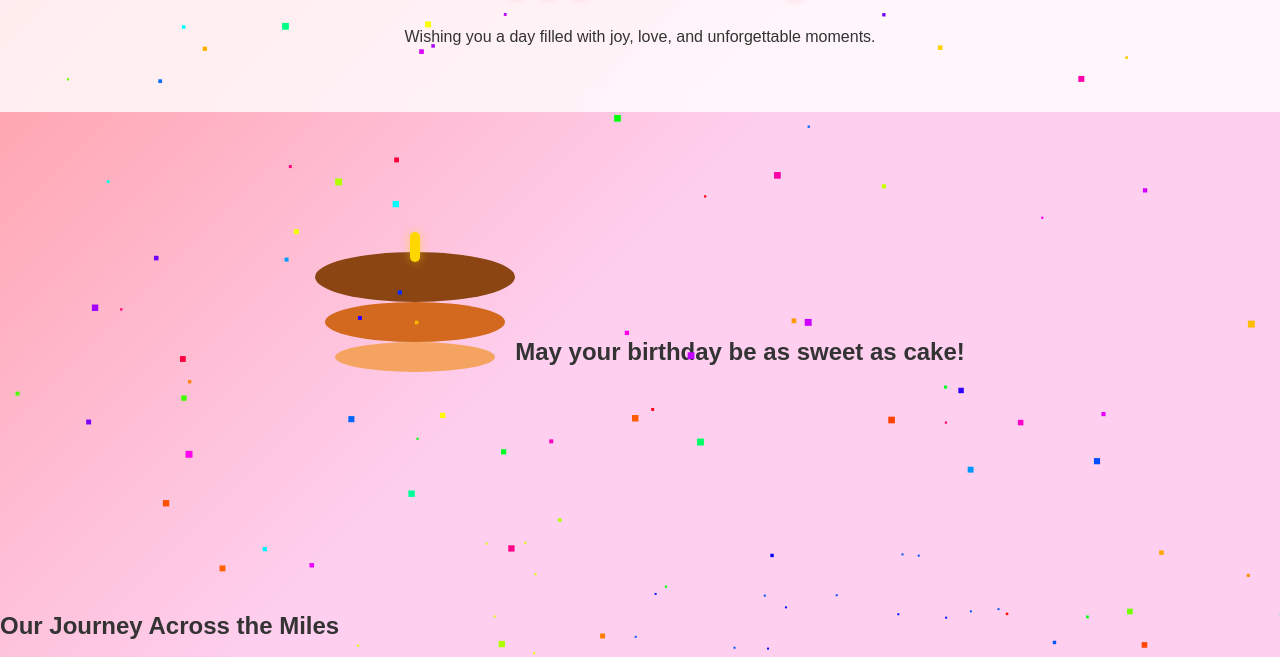
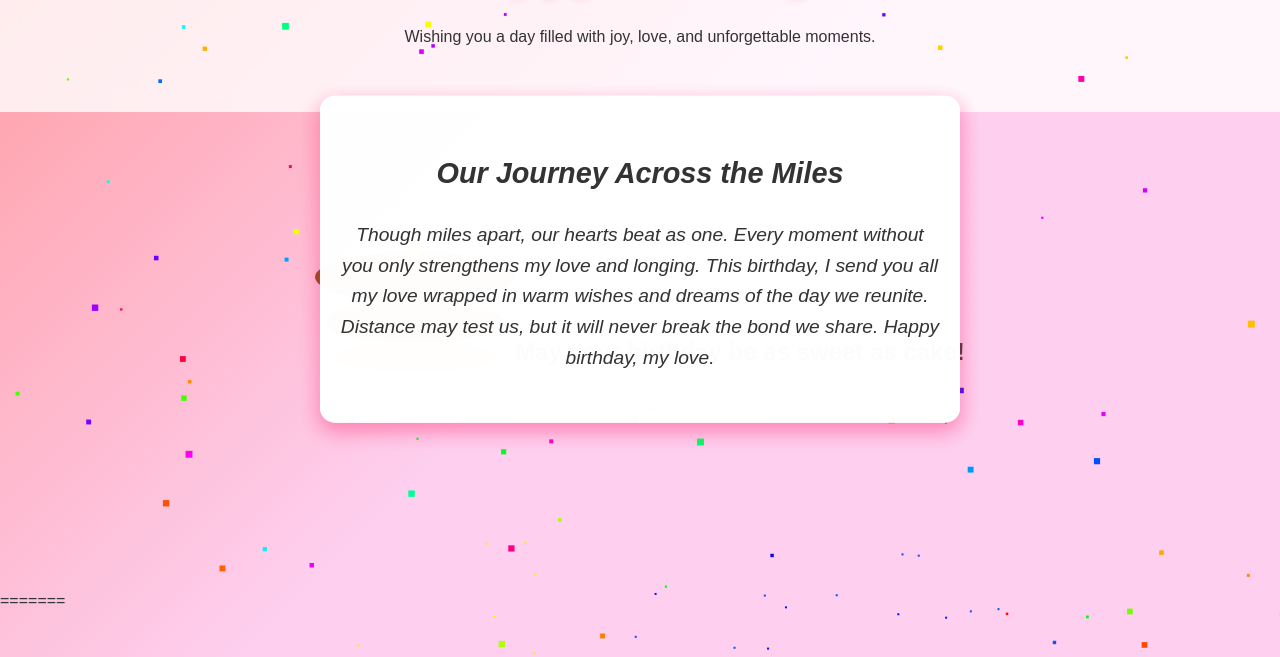
Before and after one commit to Vishnu12121/baby, a plain HTML site: page index.html in a window 1280 px wide. Shown: the part 141-798 px from the top of the page. Drawn offline with Linux system fonts and the light colour scheme.

Commit message:
Update index.html

```diff
--- a/index.html
+++ b/index.html
@@ -3,7 +3,7 @@
 <head>
     <meta charset="UTF-8" />
     <meta name="viewport" content="width=device-width, initial-scale=1" />
-    <title>Happy Birthday!</title>
+    <title>Happy Birthday baby!</title>
     <style>
         /* General Styles */
         body {
@@ -407,6 +407,23 @@
                 gap: 15px;
             }
         }
+        #long-distance-passage {
+            position: fixed;
+            top: 50%;
+            left: 50%;
+            transform: translate(-50%, -50%);
+            max-width: 90%;
+            background: rgba(255, 255, 255, 0.9);
+            padding: 30px 20px;
+            border-radius: 15px;
+            box-shadow: 0 8px 20px rgba(255, 64, 129, 0.3);
+            font-style: italic;
+            font-size: 1.2em;
+            color: #333;
+            text-align: center;
+            line-height: 1.6;
+            z-index: 10;
+        }
 
         /* Fix for mobile background and styles */
         body, html {
@@ -446,6 +463,15 @@
         </div>
     </section>
 
+    <section id="long-distance-passage">
+        <h2>Our Journey Across the Miles</h2>
+        <p>
+            Though miles apart, our hearts beat as one. Every moment without you only strengthens my love and longing.
+            This birthday, I send you all my love wrapped in warm wishes and dreams of the day we reunite.
+            Distance may test us, but it will never break the bond we share. Happy birthday, my love.
+        </p>
+    </section>
+=======
     <section id="long-distance-passage">
         <h2>Our Journey Across the Miles</h2>
         <p>
@@ -496,7 +522,7 @@
         <h2>Memorable Moments</h2>
         <div class="carousel-3d">
             <div class="slide-3d active">
-                <img src="images/photo1.jpg" alt="Birthday Photo 1" />
+                <img src=""D:\Snapchat-913707905.jpg"" alt="Birthday Photo 1" />
             </div>
             <div class="slide-3d">
                 <img src="images/photo2.jpg" alt="Birthday Photo 2" />
@@ -538,7 +564,7 @@
 
     <section id="music">
         <h2>Background Music</h2>
-        <audio controls autoplay loop>
+        <audio id="background-audio" controls autoplay loop>
             <source src="https://www.soundjay.com/misc/sounds/bell-ringing-05.wav" type="audio/wav" />
             Your browser does not support the audio element.
         </audio>
@@ -718,5 +744,16 @@
             fireworksCanvas.height = window.innerHeight;
         });
     </script>
+    <script>
+        // Attempt to play audio on page load for browsers that block autoplay
+        window.addEventListener('load', () => {
+            const audio = document.getElementById('background-audio');
+            if (audio) {
+                audio.play().catch(() => {
+                    // Autoplay might be blocked, user interaction needed
+                });
+            }
+        });
+    </script>
 </body>
 </html>
```
